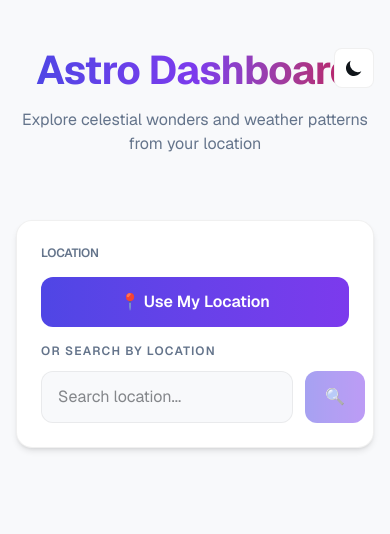
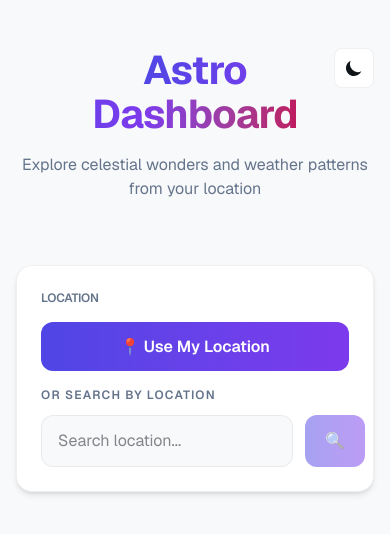
Before and after one commit to Jake-Russell/astro-dashboard, a Next.js app: page / in a window 390 px wide. Shown: the top 534 px of the page. Built offline with nearby package versions, Linux system fonts and the light colour scheme.

Commit message:
Fix toggle overlay issue (#126)

```diff
--- a/app/components/organisms/AstroDashboard/AstroDashboard.tsx
+++ b/app/components/organisms/AstroDashboard/AstroDashboard.tsx
@@ -102,8 +102,8 @@ export const AstroDashboard = () => {
                 <div className="max-w-5xl mx-auto px-4 sm:px-6 lg:px-8">
                     {/* Header with title and toggle */}
                     <div className="relative mb-8">
-                        <div className="text-center space-y-4">
-                            <h1 className="text-4xl sm:text-5xl md:text-6xl font-bold">
+                        <div className="text-center space-y-4 flex flex-col items-center">
+                            <h1 className="text-4xl sm:text-5xl md:text-6xl font-bold max-w-[calc(100vw-100px)]">
                                 <span className="bg-linear-to-r from-(--accent-primary) via-(--accent-secondary) to-(--accent-tertiary) bg-clip-text text-transparent">
                                     Astro Dashboard
                                 </span>
```
